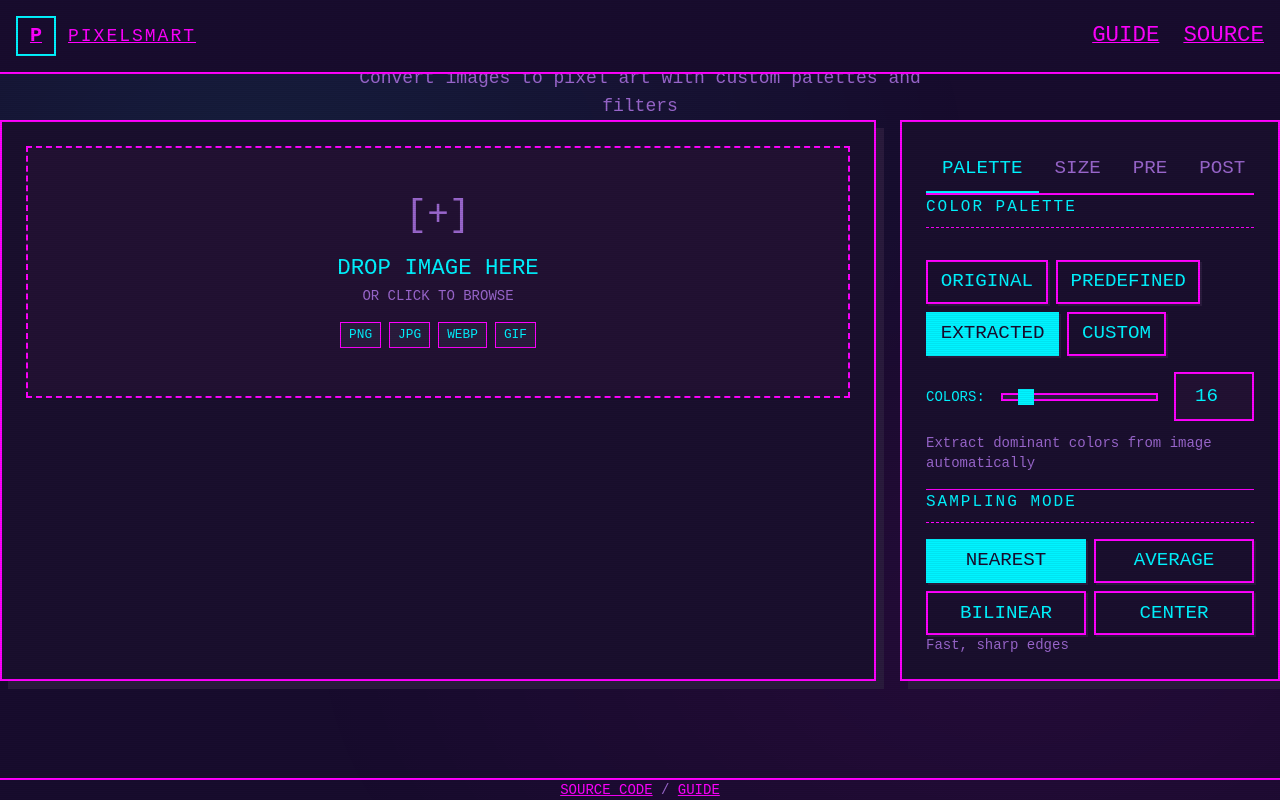
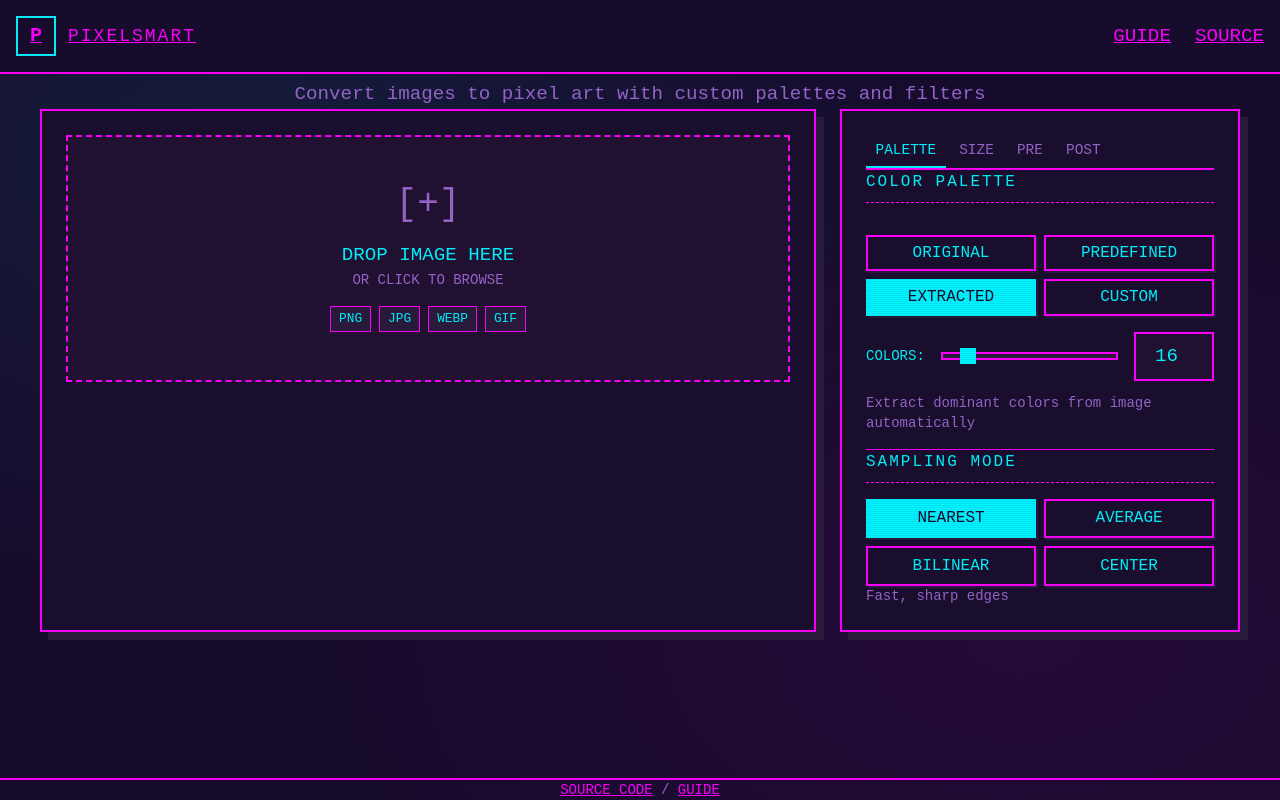
Before and after one commit to unworthyzeus/pixel-smart-art, a Next.js app: page / in a window 1280 px wide. Built offline with nearby package versions, Linux system fonts and the light colour scheme.

Commit message:
style: Fix layout for all screens, reduce font sizes

```diff
--- a/src/app/globals.css
+++ b/src/app/globals.css
@@ -38,7 +38,7 @@ body {
   color: var(--foreground);
   background: var(--background);
   font-family: var(--font-retro);
-  font-size: 1.4rem;
+  font-size: 1.2rem;
   line-height: 1.5;
   min-height: 100vh;
   overflow-x: hidden;
@@ -112,12 +112,13 @@ button,
   color: var(--foreground);
   border: 2px solid var(--border);
   font-family: var(--font-retro);
-  font-size: 1.2rem;
-  padding: 0.5rem 1rem;
+  font-size: 1rem;
+  padding: 0.4rem 0.8rem;
   cursor: pointer;
-  box-shadow: 4px 4px 0px var(--dim);
+  box-shadow: 3px 3px 0px var(--dim);
   transition: all 0.1s;
   text-transform: uppercase;
+  white-space: nowrap;
 }
 
 button:hover,
--- a/src/app/page.tsx
+++ b/src/app/page.tsx
@@ -148,20 +148,15 @@ export default function Home() {
       <Header />
 
       {/* Main Content */}
-      <main className="flex-1 pt-24 pb-12 px-4" style={{ width: '100%' }}>
-        <div style={{ maxWidth: '1280px', margin: '0 auto', width: '100%' }}>
-          {/* Hero Section */}
-          <section className="text-center mb-8">
-            <h2 className="text-3xl md:text-4xl mb-4" style={{ borderBottom: 'none' }}>
-              PIXEL ART GENERATOR
-            </h2>
-            <p className="text-[var(--text-dim)] text-lg" style={{ maxWidth: '640px', margin: '0 auto' }}>
-              Convert images to pixel art with custom palettes and filters
-            </p>
-          </section>
+      <main className="flex-1 px-4 py-6" style={{ width: '100%', paddingTop: '80px' }}>
+        <div style={{ maxWidth: '1200px', margin: '0 auto', width: '100%' }}>
+          {/* Subtitle */}
+          <p className="text-center text-[var(--text-dim)] mb-6">
+            Convert images to pixel art with custom palettes and filters
+          </p>
 
           {/* App Layout */}
-          <div className="grid lg:grid-cols-[1fr_380px] gap-6">
+          <div className="grid lg:grid-cols-[1fr_400px] gap-6">
             {/* Preview Panel */}
             <div className="glass-card">
               {!originalImage ? (
@@ -223,14 +218,15 @@ export default function Home() {
             </div>
 
             {/* Controls Panel */}
-            <div className="glass-card overflow-y-auto max-h-[calc(100vh-200px)]">
+            <div className="glass-card overflow-y-auto" style={{ maxHeight: 'calc(100vh - 120px)' }}>
               {/* Tabs */}
-              <div className="flex border-b-2 border-[var(--border)] mb-4 -mx-6 px-4">
+              <div className="flex gap-1 border-b-2 border-[var(--border)] mb-4 -mx-6 px-2 pb-2">
                 {(['palette', 'size', 'prefilters', 'postfilters'] as const).map((tab) => (
                   <button
                     key={tab}
                     onClick={() => setActiveTab(tab)}
                     className={`tab-button ${activeTab === tab ? 'active' : ''}`}
+                    style={{ fontSize: '0.9rem', padding: '0.3rem 0.6rem' }}
                   >
                     {tab === 'prefilters' ? 'PRE' : tab === 'postfilters' ? 'POST' : tab.toUpperCase()}
                   </button>
--- a/src/components/PaletteSelector.tsx
+++ b/src/components/PaletteSelector.tsx
@@ -49,13 +49,13 @@ export default function PaletteSelector({
             <div className="section-title">COLOR PALETTE</div>
 
             {/* Mode Selection */}
-            <div className="flex gap-2 flex-wrap">
+            <div className="grid grid-cols-2 gap-2">
                 {(['none', 'predefined', 'extracted', 'custom'] as const).map((mode) => (
                     <button
                         key={mode}
                         onClick={() => onPaletteModeChange(mode)}
                         className={`text-sm ${paletteMode === mode ? 'btn-primary' : 'btn-secondary'}`}
-                        style={{ padding: '0.4rem 0.8rem', boxShadow: '2px 2px 0px var(--dim)' }}
+                        style={{ padding: '0.3rem 0.5rem', boxShadow: '2px 2px 0px var(--dim)' }}
                     >
                         {mode === 'none' ? 'ORIGINAL' : mode.toUpperCase()}
                     </button>
```
